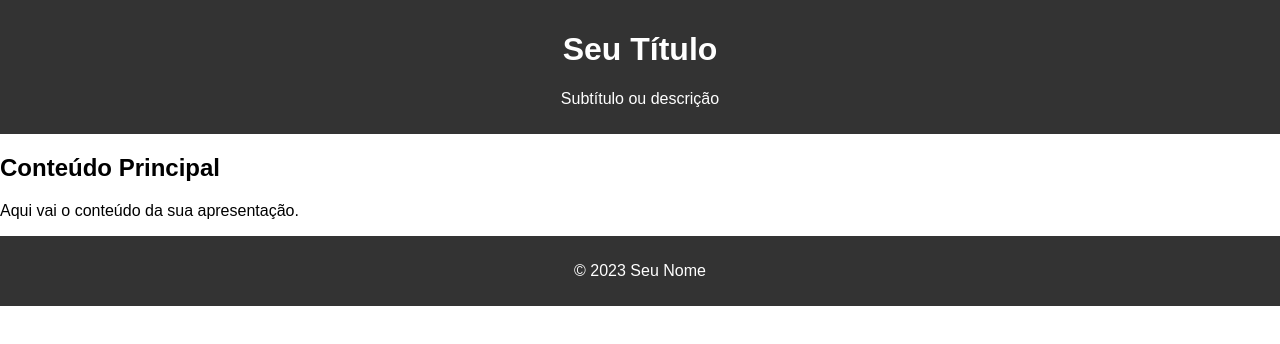
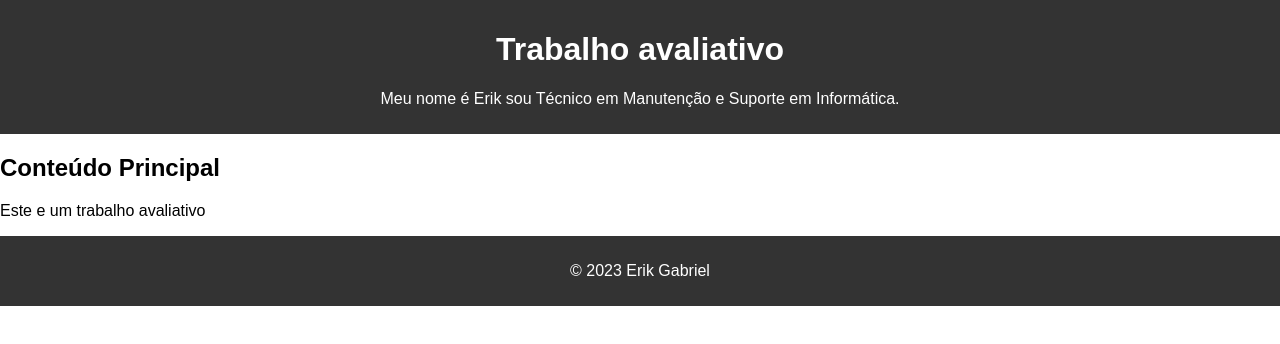
Before and after one commit to erikgabrielgds/Atividade-avaliativa, a plain HTML site: page index.html in a window 1280 px wide. Drawn offline with Linux system fonts and the light colour scheme.

Commit message:
Update index.html

```diff
--- a/index.html
+++ b/index.html
@@ -3,7 +3,7 @@
 <head>
     <meta charset="UTF-8">
     <meta name="viewport" content="width=device-width, initial-scale=1.0">
-    <title>Site de Apresentação</title>
+    <title>Avaliativo</title>
     <style>
         body {
             font-family: Arial, sans-serif;
@@ -20,17 +20,17 @@
 </head>
 <body>
     <header>
-        <h1>Seu Título</h1>
-        <p>Subtítulo ou descrição</p>
+        <h1>Trabalho avaliativo</h1></h1>
+        <p>Meu nome é Erik sou Técnico em Manutenção e Suporte em Informática.</p>
     </header>
 
     <main>
         <h2>Conteúdo Principal</h2>
-        <p>Aqui vai o conteúdo da sua apresentação.</p>
+        <p>Este e um trabalho avaliativo</p>
     </main>
 
     <footer>
-        <p>&copy; 2023 Seu Nome</p>
+        <p>&copy; 2023 Erik Gabriel</p>
     </footer>
 </body>
 </html>
```
